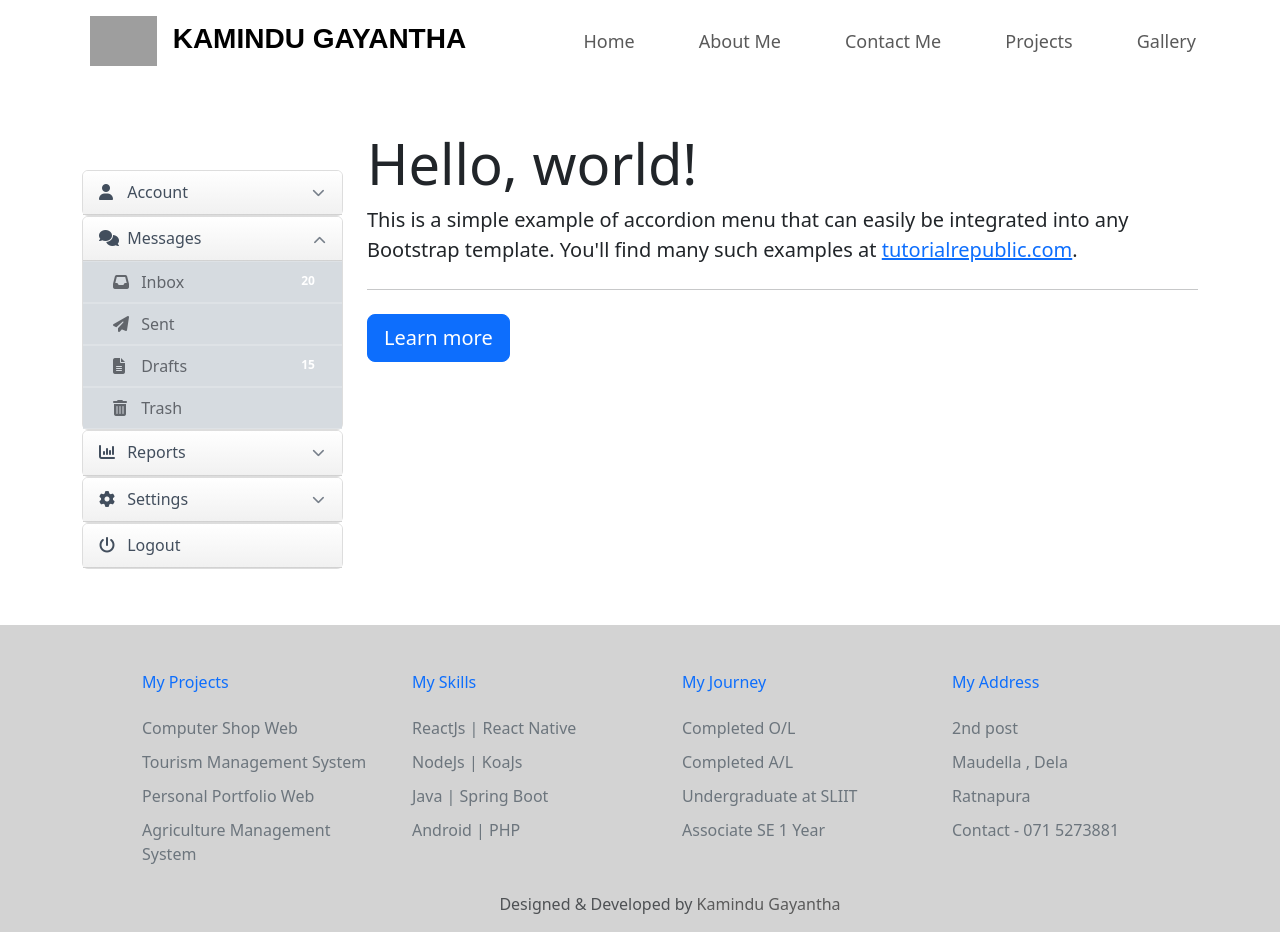
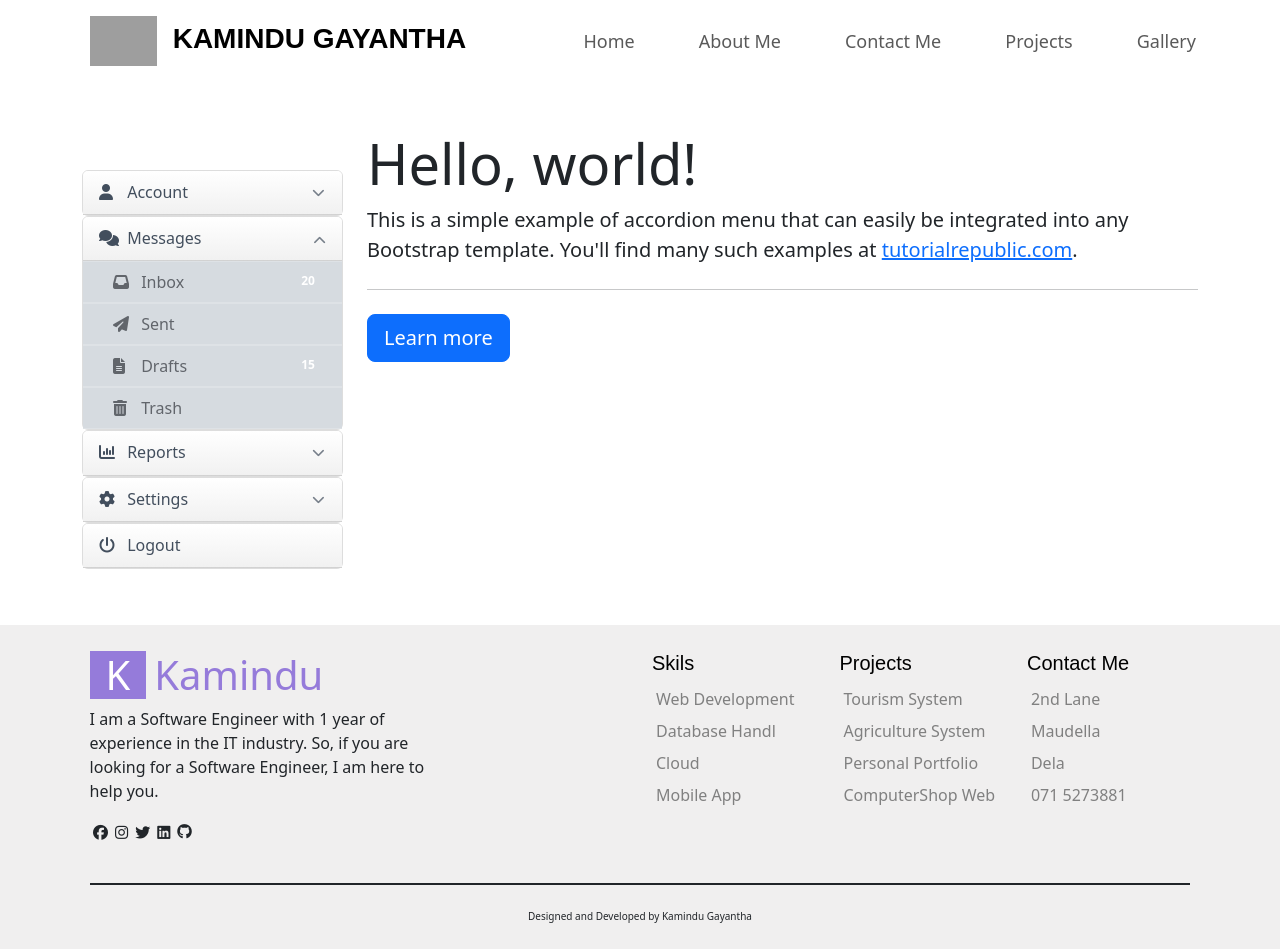
Before and after one commit to Kamindu99/personal-portfolio-web, a React (Create React App) app: page /my-profile in a window 1280 px wide. Built offline with nearby package versions, Linux system fonts and the light colour scheme; grey boxes are pictures that could not be loaded.

Commit message:
update footer

```diff
--- a/src/pages/Shared/Footer/Footer.css
+++ b/src/pages/Shared/Footer/Footer.css
@@ -1,19 +1,55 @@
-.footer-area{
-    background-size: cover;
-    background-color: #0000002c;
+.myfootecss {
+
 }
-.footer-area li{
-    padding-bottom: 10px;
+
+@import url('https://fonts.googleapis.com/css2?family=Titillium+Web:wght@700&display=swap');
+
+.myfootecss ul {
+    list-style-type: none;
+    margin: 0;
+    padding: 0
 }
-.social-media .icon{
-    height: 40px;
-    width: 40px;
-    color: #1cc7c1;
-    border-radius: 50%;
-    border: 1px solid #6ACECE;
-    padding: 10px;
+
+.myfootecss ul>li {
+    padding: 4px;
+    color:#808080;
 }
-.social-media .active-icon{
-    background-color: #6ACECE ;
-    color:white;
+
+.myfootecss ul>li:hover {
+    color: #957bda;
+    cursor: pointer
 }
+
+.myfootecss hr {
+    border-width: 3px
+}
+
+.myfootecss .card {
+    padding: 2% 7%;
+    border: 0px;
+    background-color: rgba(225, 224, 224, 0.5);
+    border-radius: 0px;
+}
+
+.myfootecss .social>i {
+    padding: 1%;
+    font-size: 15px
+}
+
+.myfootecss .social>i:hover {
+    color: #957bda;
+    cursor: pointer
+}
+
+.myfootecss .policy>div {
+    padding: 4px
+}
+
+.myfootecss .heading {
+    font-family: 'Titillium Web', sans-serif;
+    color: black
+}
+
+.myfootecss .divider {
+    border-top: 2px solid
+}
--- a/src/pages/Shared/Footer/Footer.tsx
+++ b/src/pages/Shared/Footer/Footer.tsx
@@ -1,55 +1,71 @@
 import React from 'react';
-import FooterDetail from './FooterDetail';
 import './Footer.css';
 
 const Footer = () => {
-    const ourAddress = [
-        { name: "2nd post", link: "/" },
-        { name: "Maudella , Dela", link: "/" },
-        { name: "Ratnapura", link: "/" },
-        { name: "Contact - 071 5273881", link: "#" },
-
-    ]
-    const oralHealth = [
-        { name: "Completed O/L", link: "/" },
-        { name: "Completed A/L", link: "/" },
-        { name: "Undergraduate at SLIIT", link: "/" },
-        { name: "Associate SE 1 Year", link: "/" },
-
-    ]
-    const services = [
-        { name: "ReactJs | React Native", link: "/" },
-        { name: "NodeJs | KoaJs", link: "/" },
-        { name: "Java | Spring Boot", link: "/" },
-        { name: "Android | PHP", link: "/" },
-
-    ]
-    const projects = [
-        { name: "Computer Shop Web", link: "https://dotcomcomputers.netlify.app/" },
-        { name: "Tourism Management System", link: "https://travelwithkamidu.netlify.app/" },
-        { name: "Personal Portfolio Web", link: "https://kamindugayantha.netlify.app/" },
-        { name: "Agriculture Management System", link: "https://greenworldagriculture.netlify.app/" },
-
-    ]
 
     return (
-        <footer className="footer-area clear-both sm-pe-5 mt-5">
-            <div className="container pt-5">
-                <div className="row md-py-5 footer-content ms-5">
-                    {/* <FooterDetail key={1} menuTitle={"."} menuItems={noNamed} /> */}
-                    <FooterDetail key={2} menuTitle="My Projects" menuItems={projects} />
-                    <FooterDetail key={2} menuTitle="My Skills" menuItems={services} />
-                    <FooterDetail key={2} menuTitle="My Journey" menuItems={oralHealth} />
-                    <FooterDetail key={3} menuTitle="My Address" menuItems={ourAddress}/>
-
-                    <div className="copyRight text-center">
-                    <p className='text-muted'> Designed & Developed by <a href="https://kamindugayantha.netlify.app/" style={{color:'#5a5a5a',textDecoration:'none'}} target="_blank">Kamindu Gayantha</a></p>
-
+        <div className='myfootecss'>
+            <div className=" mt-5">
+                <div className="card ">
+                    <div className="row mb-4">
+                        <div className="col-md-4 col-sm-4 col-xs-4">
+                            <div className="footer-text pull-left">
+                                <div className="d-flex">
+                                    <h1 className="font-weight-bold me-2 px-3" style={{ color: "white", backgroundColor: "#957bda" }}> K </h1>
+                                    <h1 style={{ color: "#957bda" }}>Kamindu</h1>
+                                </div>
+                                <p className="card-text">
+                                    I am a Software Engineer with 1 year of experience in the IT industry.
+                                    So, if you are looking for a Software Engineer, I am here to help you.
+                                </p>
+                                <div className="social mt-2 mb-3">
+                                    <i className="fa fa-facebook-official fa-lg" onClick={() => { window.location.replace("https://www.facebook.com/profile.php?id=100007444869672&mibextid=LQQJ4d") }}></i>
+                                    <i className="fa fa-instagram fa-lg" onClick={() => { window.location.replace("https://instagram.com/k_a_m_i_n_d_u_") }}></i>
+                                    <i className="fa fa-twitter fa-lg" onClick={() => { window.location.replace("https://twitter.com/k_a_m_i_n_d_u_") }}></i>
+                                    <i className="fa fa-linkedin-square fa-lg" onClick={() => { window.location.replace("https://www.linkedin.com/in/kamindu-gayantha-4693661b5") }}></i>
+                                    <i className="fa fa-github" onClick={() => { window.location.replace("https://github.com/Kamindu99") }}></i>
+                                </div>
+                            </div>
+                        </div>
+                        <div className="col-md-2 col-sm-2 col-xs-2"></div>
+                        <div className="col-md-2 col-sm-2 col-xs-2">
+                            <h5 className="heading">Skils</h5>
+                            <ul>
+                                <li>Web Development</li>
+                                <li>Database Handl</li>
+                                <li>Cloud</li>
+                                <li>Mobile App</li>
+                            </ul>
+                        </div>
+                        <div className="col-md-2 col-sm-2 col-xs-2">
+                            <h5 className="heading">Projects</h5>
+                            <ul className="card-text">
+                                <li>Tourism System</li>
+                                <li>Agriculture System</li>
+                                <li>Personal Portfolio</li>
+                                <li>ComputerShop Web</li>
+                            </ul>
+                        </div>
+                        <div className="col-md-2 col-sm-2 col-xs-2">
+                            <h5 className="heading">Contact Me</h5>
+                            <ul className="card-text">
+                                <li>2nd Lane</li>
+                                <li>Maudella</li>
+                                <li>Dela</li>
+                                <li>071 5273881</li>
+                            </ul>
+                        </div>
+                    </div>
+                    <div className="divider mb-4"> </div>
+                    <div className="row" style={{ fontSize: "10px", textAlign: "center" }}>
+                        <div>
+                          Designed and Developed by Kamindu Gayantha <br/>
+                          {/* <i className="fa fa-copyright"></i>  {Date().substr(10, 6)} */}
+                          </div>
+                    </div>
                 </div>
-                </div>
-
             </div>
-        </footer>
+        </div>
     );
 };
 
--- a/src/pages/Shared/Footer/FooterDetail.tsx
+++ /dev/null
@@ -1,18 +0,0 @@
-import React from 'react';
-import { Link } from 'react-router-dom';
-
-const FooterDetail = (props:any) => {
-    return (
-        <div className="col-md-3 footer-desc1">
-            <h6 className="text-primary">{props.menuTitle ? props.menuTitle : " "}</h6>
-            <ul className="list-unstyled mt-4">
-                {  //@ts-ignore
-                    props.menuItems.map((item, index) => <li key={index}><Link to={item.link} className="text-secondary" style={{textDecoration:'none'}}>{item.name}</Link></li>)
-                }
-            </ul>
-            {props.children && props.children}
-        </div>
-    );
-};
-
-export default FooterDetail;
```
